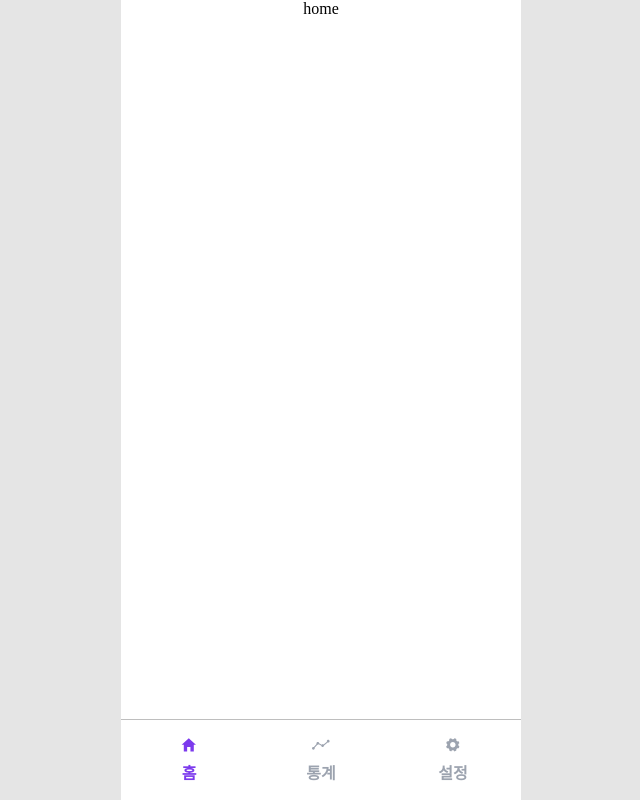
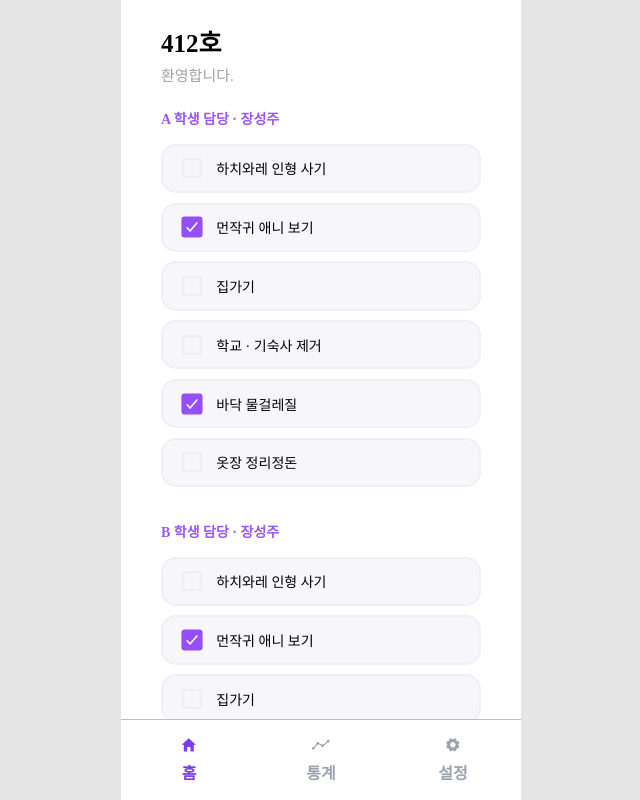
Before and after one commit to 12th-DHC/dhc-fe, a React (Vite) app in the folder apps/user_pwa/: page /home in a window 1280 px wide. Shown: the whole page, without its empty margins (319-959 px from the left). Built offline with nearby package versions, Linux system fonts and the light colour scheme; a web font is replaced by a local one.

Commit message:
feat(user_pwa): 유저 메인 페이지 구현 완료

```diff
--- /dev/null
+++ b/apps/user_pwa/src/components/CheckBox.tsx
@@ -0,0 +1,57 @@
+import styled from "@emotion/styled";
+import type { CSSProperties } from "react";
+import { IoCheckbox } from "react-icons/io5";
+import { RiCheckboxBlankLine } from "react-icons/ri";
+
+interface CheckBoxProps {
+  status: boolean;
+  text: string;
+}
+
+const GrayOutBox = styled.div<{
+  $color: CSSProperties["color"],
+}>`
+    width: 100%;
+    height: auto;
+
+    box-sizing: border-box;
+    padding: 3% 5% 3% 5%;
+    background-color: #f7f6fb;
+    border: solid 2px #f1eff6;
+    border-radius: 15px;
+
+    display: flex;
+    flex-direction: row;
+
+    align-items: center;
+
+    margin-bottom: 3%;
+    gap: 4%;
+
+    svg {
+        font-size: 26px;
+        color: ${({ $color }) => $color};
+        margin: 0;
+    }
+
+    p {
+        font-size: 14px;
+        margin: 0;
+    }
+`;
+
+function CheckBox({
+  status,
+  text
+}: CheckBoxProps) {
+  const color = status ? "#954ff8" : "#efedf5";
+  const icon = status ? <IoCheckbox /> : <RiCheckboxBlankLine />;
+  return (
+    <GrayOutBox $color={color}>
+        {icon}
+        <p>{text}</p>
+    </GrayOutBox>
+  );
+}
+
+export default CheckBox;
--- /dev/null
+++ b/apps/user_pwa/src/components/StudentCheckBox.tsx
@@ -0,0 +1,41 @@
+import styled from "@emotion/styled";
+import type { CSSProperties } from "react";
+import { InnerBox } from "../styles/Box.style";
+import { SmallTitleText } from "../styles/Text.style";
+import CheckBox from "./CheckBox";
+
+interface StudentCheckBoxProps {
+  status: [boolean, boolean, boolean, boolean, boolean, boolean]; // 정확히 6개!!!!!!!!!!!!!!!!!!!!!!!!!!!!!!!!!!!!!!!!!!!!!!!!!!!!!!!!!!!!!!!!!!!!!!!!!!!!!!!!!!!!!!!!!!!!!!!!!!!
+  alpha: string;
+  name: string;
+}
+
+const texts = [
+    "하치와레 인형 사기",
+    "먼작귀 애니 보기",
+    "집가기",
+    "학교 · 기숙사 제거",
+    "바닥 물걸레질",
+    "옷장 정리정돈"
+];
+
+const InnerBoxStyle = {
+    marginBottom: "6%",
+}
+
+function StudentCheckBox({
+  status,
+  alpha,
+  name
+}: StudentCheckBoxProps) {
+  return (
+    <InnerBox style={InnerBoxStyle}>
+        <SmallTitleText>{alpha} 학생 담당 · {name}</SmallTitleText>
+        {Array.from({ length: 6 }, (_, index) => (
+            <CheckBox status={status[index]} text={texts[index]} />
+        ))}
+    </InnerBox>
+  );
+}
+
+export default StudentCheckBox;
--- a/apps/user_pwa/src/pages/home.tsx
+++ b/apps/user_pwa/src/pages/home.tsx
@@ -1,11 +1,17 @@
+import CheckBox from "../components/CheckBox";
 import Navbar from "../components/Navbar"
-import { PageBox, ScrollBox } from "../styles/Box.style"
+import StudentCheckBox from "../components/StudentCheckBox";
+import TitleBar from "../components/TitleBar"
+import { PageBox, ScrollBox, InnerBox } from '../styles/Box.style';
+import { SmallTitleText } from "../styles/Text.style"
 
 function HomePage() {
   return (
     <PageBox>
       <ScrollBox>
-        home
+        <TitleBar title={"412호"} description={"환영합니다."} />
+        <StudentCheckBox status={[false, true, false, false, true, false]} alpha={"A"} name={"장성주"} />
+        <StudentCheckBox status={[false, true, false, true, false, true]} alpha={"B"} name={"장성주"} />
       </ScrollBox>
       <Navbar selected={"home"} />
     </PageBox>
--- a/apps/user_pwa/src/styles/Box.style.ts
+++ b/apps/user_pwa/src/styles/Box.style.ts
@@ -36,6 +36,16 @@ export const GrayInnerBox = styled.div`
     flex-direction: column;
 `;
 
+export const InnerBox = styled.div`
+    width: 80%;
+    height: auto;
+
+    box-sizing: border-box;
+
+    display: flex;
+    flex-direction: column;
+`;
+
 export const PageBox = styled.div`
     width: 100%;
     height: 100%;
--- a/apps/user_pwa/src/styles/Text.style.ts
+++ b/apps/user_pwa/src/styles/Text.style.ts
@@ -11,3 +11,11 @@ export const TitleDescriptionText = styled.p`
     font-weight: bold;
     margin: 0;
 `
+
+export const SmallTitleText = styled.p`
+    font-size: 14px;
+    font-weight: bold;
+    margin: 0 0 5% 0;
+
+    color: #9956f8;
+`
```
